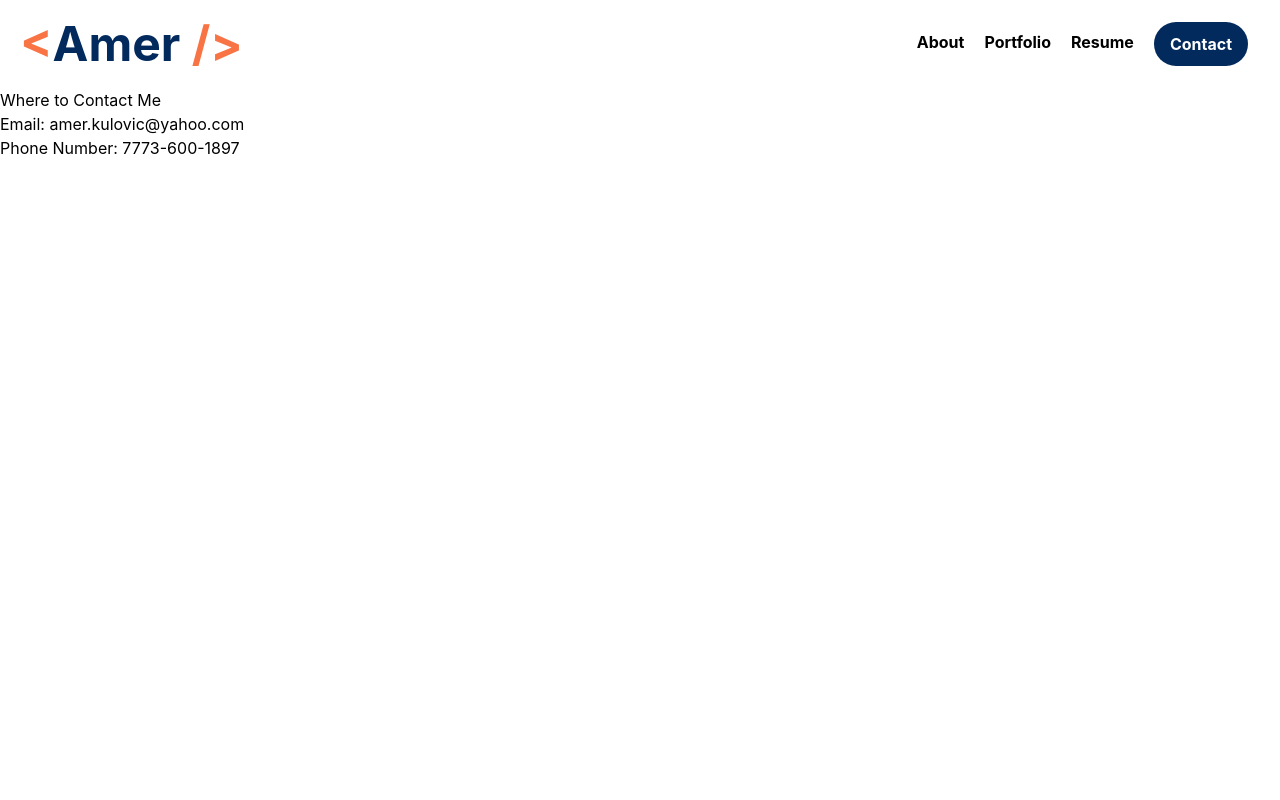
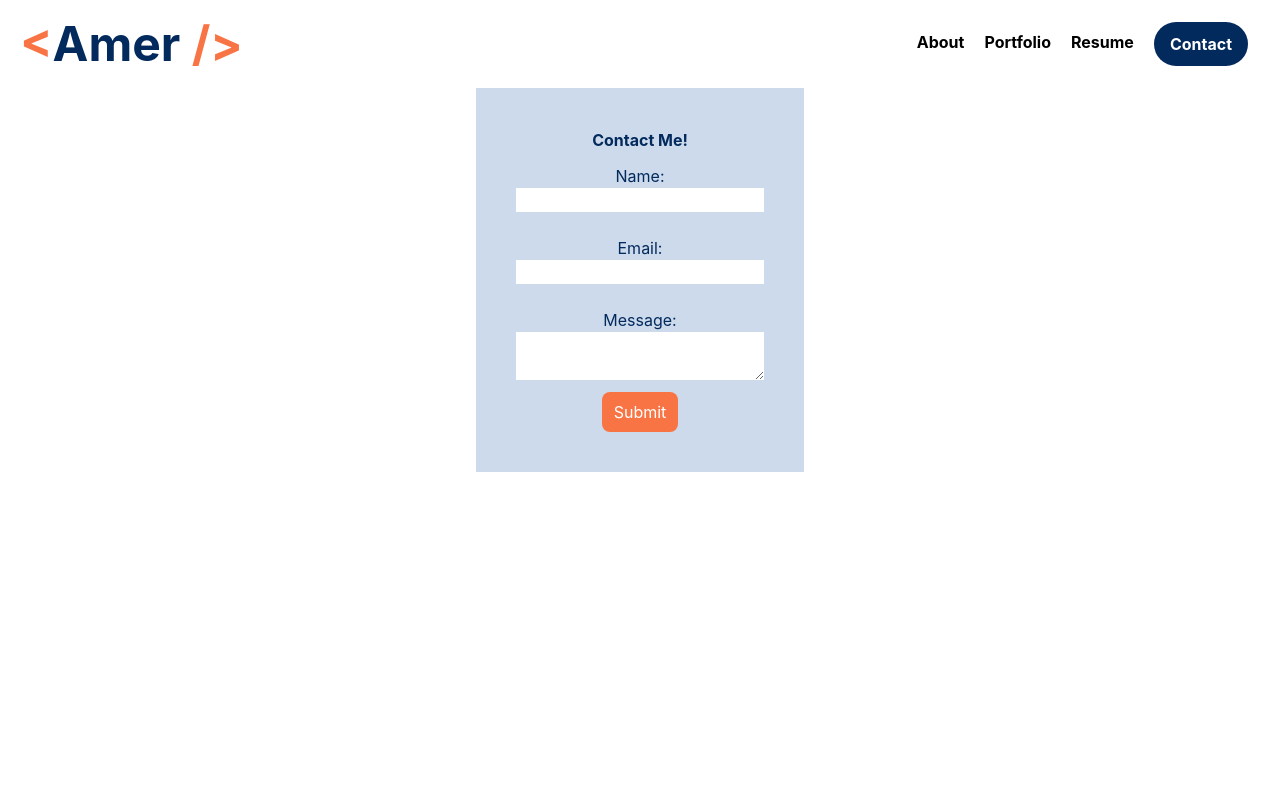
Before and after one commit to amerkulovic/React-Portfolio, a React (Create React App) app: page /contact in a window 1280 px wide. Shown: the top 800 px of the page. Built offline with nearby package versions, Linux system fonts and the light colour scheme.

Commit message:
started styling the contact form

```diff
--- a/src/components/Contact.js
+++ b/src/components/Contact.js
@@ -1,11 +1,24 @@
 const Contact = () => {
   return (
-    <div className="h-screen">
-        <h1>Where to Contact Me</h1>
-        <h1>Email: amer.kulovic@yahoo.com</h1>
-        <h1>Phone Number: 7773-600-1897</h1>
+    <div className="h-screen text-center">
+      <form className="bg-[#CCDAEB] inline-block text-center p-10">
+        <h1 className="font-bold text-[#032a5d]">Contact Me!</h1>
+        <div className="py-3 flex flex-col">
+          <label className="text-[#032a5d]">Name:</label>
+          <input type="text" />
+        </div>
+        <div className="py-3 flex flex-col">
+          <label className="text-[#032a5d]">Email:</label>
+          <input type="text" />
+        </div>
+        <div className="py-3 flex flex-col">
+          <label className="text-[#032a5d]">Message:</label>
+          <textarea name="message"></textarea>
+        </div>
+        <button className="bg-[#f97444] text-white px-3 py-2 rounded-lg">Submit</button>
+      </form>
     </div>
-  )
+  );
 };
 
 export default Contact;
```
